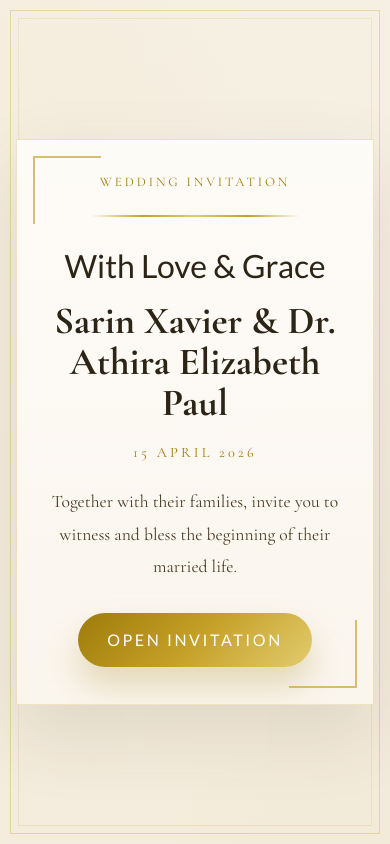
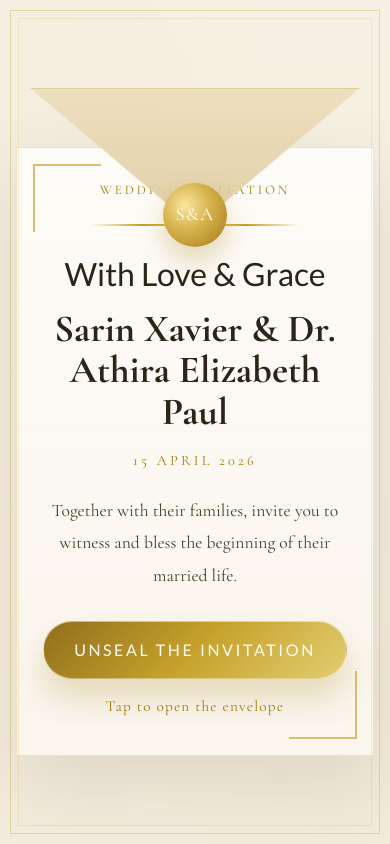
Before and after one commit to aeiou-sudo/SARIN-WEDS-ATHIRA, a plain HTML site: page project/index.html in a window 390 px wide. Shown: the top 844 px of the page. Drawn offline with nearby package versions, Linux system fonts and the light colour scheme.

Commit message:
Enhance wedding invitation with envelope design and reveal animations

```diff
--- a/project/index.html
+++ b/project/index.html
@@ -18,6 +18,9 @@
   </head>
   <body class="has-prelude">
     <div class="invitation-prelude" id="invitationPrelude" role="dialog" aria-modal="true" aria-labelledby="preludeTitle">
+      <div class="invitation-envelope" id="invitationEnvelope">
+        <div class="invitation-envelope-flap" aria-hidden="true"></div>
+        <div class="invitation-envelope-seal" aria-hidden="true">S&A</div>
         <div class="invitation-prelude-card">
           <p class="prelude-kicker">Wedding Invitation</p>
           <div class="prelude-ornament" aria-hidden="true"></div>
@@ -29,10 +32,16 @@
             the beginning of their married life.
           </p>
           <button type="button" class="prelude-button" id="openInvitation">
-          Open Invitation
+            Unseal The Invitation
           </button>
+          <p class="prelude-note">Tap to open the envelope</p>
         </div>
       </div>
+    </div>
+
+    <audio id="backgroundSong" loop preload="none" aria-hidden="true">
+      <source src="media/wedding-song-placeholder.mp3" type="audio/mpeg" />
+    </audio>
 
     <section class="hero">
       <div class="watercolor-patch top-left" aria-hidden="true"></div>
--- a/project/script.js
+++ b/project/script.js
@@ -4,19 +4,35 @@ function initPrelude() {
   const body = document.body;
   const prelude = document.getElementById("invitationPrelude");
   const openButton = document.getElementById("openInvitation");
+  const backgroundSong = document.getElementById("backgroundSong");
 
   if (!body || !prelude || !openButton) {
     return;
   }
 
   const revealInvitation = () => {
-    prelude.classList.add("is-hidden");
-    body.classList.remove("has-prelude");
-    body.classList.add("page-revealed");
+    if (prelude.classList.contains("is-opening")) {
+      return;
+    }
+
+    prelude.classList.add("is-opening");
+
+    if (backgroundSong) {
+      backgroundSong.volume = 0.45;
+      backgroundSong.play().catch(() => {
+        // The placeholder file may not exist yet, or playback may be blocked.
+      });
+    }
+
+    window.setTimeout(() => {
+      prelude.classList.add("is-hidden");
+      body.classList.remove("has-prelude");
+      body.classList.add("page-revealed");
+    }, 1180);
 
     window.setTimeout(() => {
       prelude.setAttribute("aria-hidden", "true");
-    }, 850);
+    }, 1900);
   };
 
   openButton.addEventListener("click", revealInvitation);
--- a/project/styles.css
+++ b/project/styles.css
@@ -155,6 +155,52 @@ section {
   overflow: hidden;
 }
 
+.invitation-envelope {
+  position: relative;
+  width: min(100%, 46rem);
+  padding-top: 4.5rem;
+  perspective: 1800px;
+}
+
+.invitation-envelope-flap {
+  position: absolute;
+  top: 0;
+  left: 50%;
+  z-index: 4;
+  width: 92%;
+  height: 11rem;
+  transform: translateX(-50%);
+  transform-origin: top center;
+  clip-path: polygon(0 0, 100% 0, 50% 100%);
+  background:
+    linear-gradient(180deg, rgba(237, 222, 189, 0.95), rgba(222, 204, 160, 0.92));
+  border: 1px solid rgba(197, 160, 40, 0.28);
+  box-shadow: 0 10px 28px rgba(74, 60, 36, 0.12);
+  transition: transform 1200ms cubic-bezier(0.22, 1, 0.36, 1), opacity 800ms ease;
+  backface-visibility: hidden;
+}
+
+.invitation-envelope-seal {
+  position: absolute;
+  top: 7.3rem;
+  left: 50%;
+  z-index: 5;
+  display: grid;
+  place-items: center;
+  width: 4.75rem;
+  height: 4.75rem;
+  transform: translateX(-50%);
+  border-radius: 50%;
+  background:
+    radial-gradient(circle at 35% 35%, #f8e6a0 0%, #d8b54f 40%, #a47914 100%);
+  color: #fffdf7;
+  font-family: "Cormorant Garamond", serif;
+  font-size: 1.35rem;
+  letter-spacing: 0.08em;
+  box-shadow: 0 14px 28px rgba(158, 123, 10, 0.28);
+  transition: transform 700ms ease, opacity 500ms ease;
+}
+
 .invitation-prelude-card::before,
 .invitation-prelude-card::after {
   content: "";
@@ -231,9 +277,11 @@ section {
   justify-content: center;
   min-height: 3.4rem;
   margin-top: 1.8rem;
-  padding: 0.9rem 1.8rem;
+  padding: 0.95rem 1.9rem;
   border-radius: 999px;
-  background: linear-gradient(135deg, var(--gold-dark), var(--gold), var(--gold-light));
+  border: 1px solid rgba(255, 250, 238, 0.45);
+  background:
+    linear-gradient(135deg, rgba(138, 103, 15, 0.95), rgba(197, 160, 40, 0.98), rgba(226, 204, 110, 0.98));
   color: #fffdf8;
   letter-spacing: 0.16em;
   text-transform: uppercase;
@@ -246,6 +294,28 @@ section {
   transform: translateY(-2px);
   box-shadow: 0 22px 36px rgba(158, 123, 10, 0.28);
   filter: saturate(1.05);
+}
+
+.prelude-note {
+  margin: 0.9rem 0 0;
+  font-family: "Cormorant Garamond", serif;
+  font-size: 0.95rem;
+  letter-spacing: 0.08em;
+  color: var(--gold-dark);
+}
+
+.invitation-prelude.is-opening .invitation-envelope-flap {
+  transform: translateX(-50%) rotateX(-168deg);
+  opacity: 0.2;
+}
+
+.invitation-prelude.is-opening .invitation-envelope-seal {
+  opacity: 0;
+  transform: translateX(-50%) scale(0.6);
+}
+
+.invitation-prelude.is-opening .invitation-prelude-card {
+  animation: invitationCardLift 1400ms cubic-bezier(0.22, 1, 0.36, 1) forwards;
 }
 
 .hero {
@@ -989,6 +1059,21 @@ footer p {
   }
 }
 
+@keyframes invitationCardLift {
+  0% {
+    transform: translateY(0) scale(1);
+  }
+
+  45% {
+    transform: translateY(-3.5rem) scale(1.02);
+  }
+
+  100% {
+    transform: translateY(-9rem) scale(1.04);
+    opacity: 0;
+  }
+}
+
 @media (max-width: 767px) {
   section {
     padding: 4rem 0;
@@ -1008,6 +1093,21 @@ footer p {
 
   .invitation-prelude-card {
     padding: 2rem 1.2rem 2.3rem;
+  }
+
+  .invitation-envelope {
+    padding-top: 3.7rem;
+  }
+
+  .invitation-envelope-flap {
+    height: 8.7rem;
+  }
+
+  .invitation-envelope-seal {
+    top: 5.9rem;
+    width: 4rem;
+    height: 4rem;
+    font-size: 1.15rem;
   }
 
   .hero {
```
Lines whose indentation alone changed are shown as unchanged.
